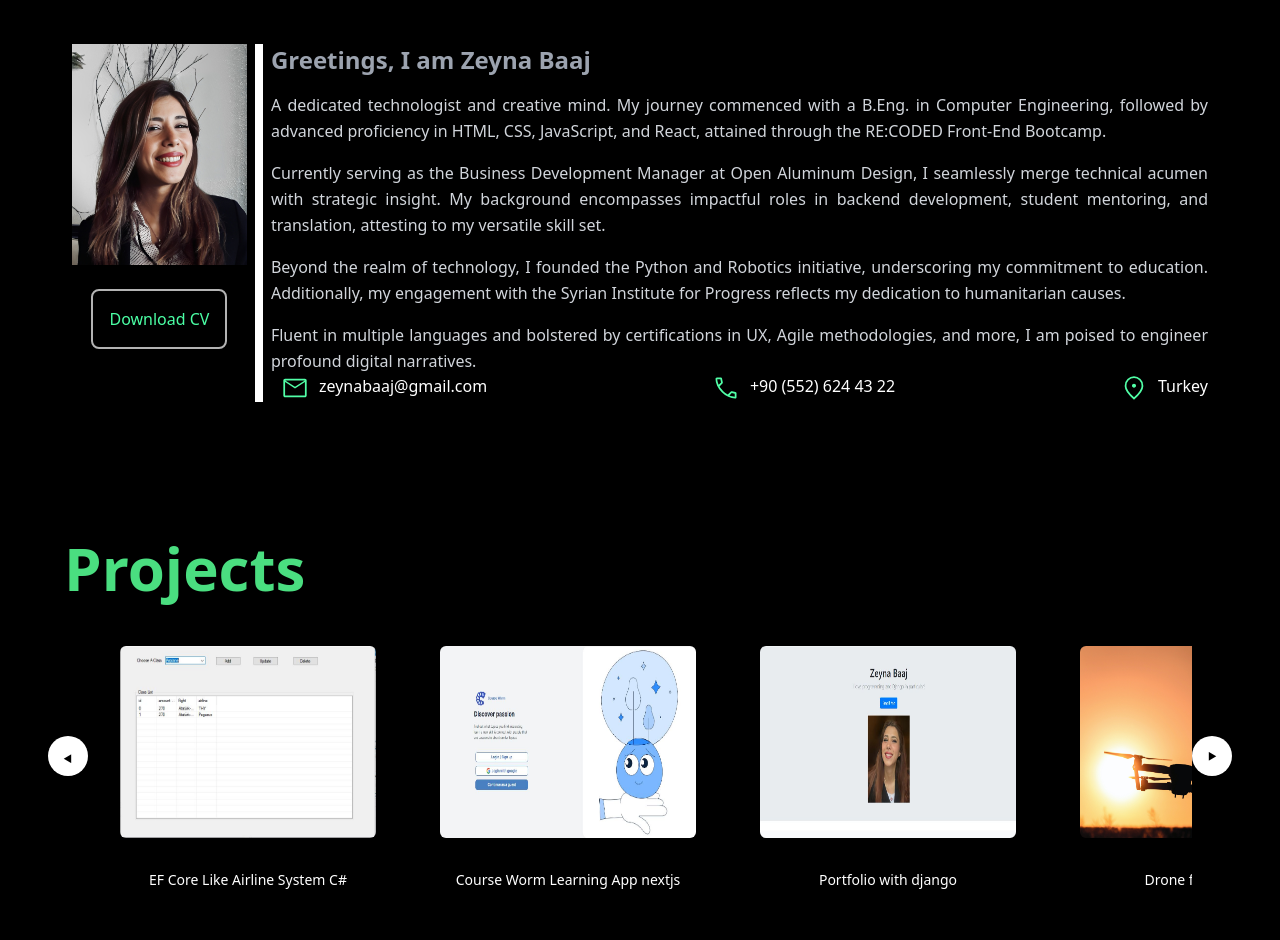
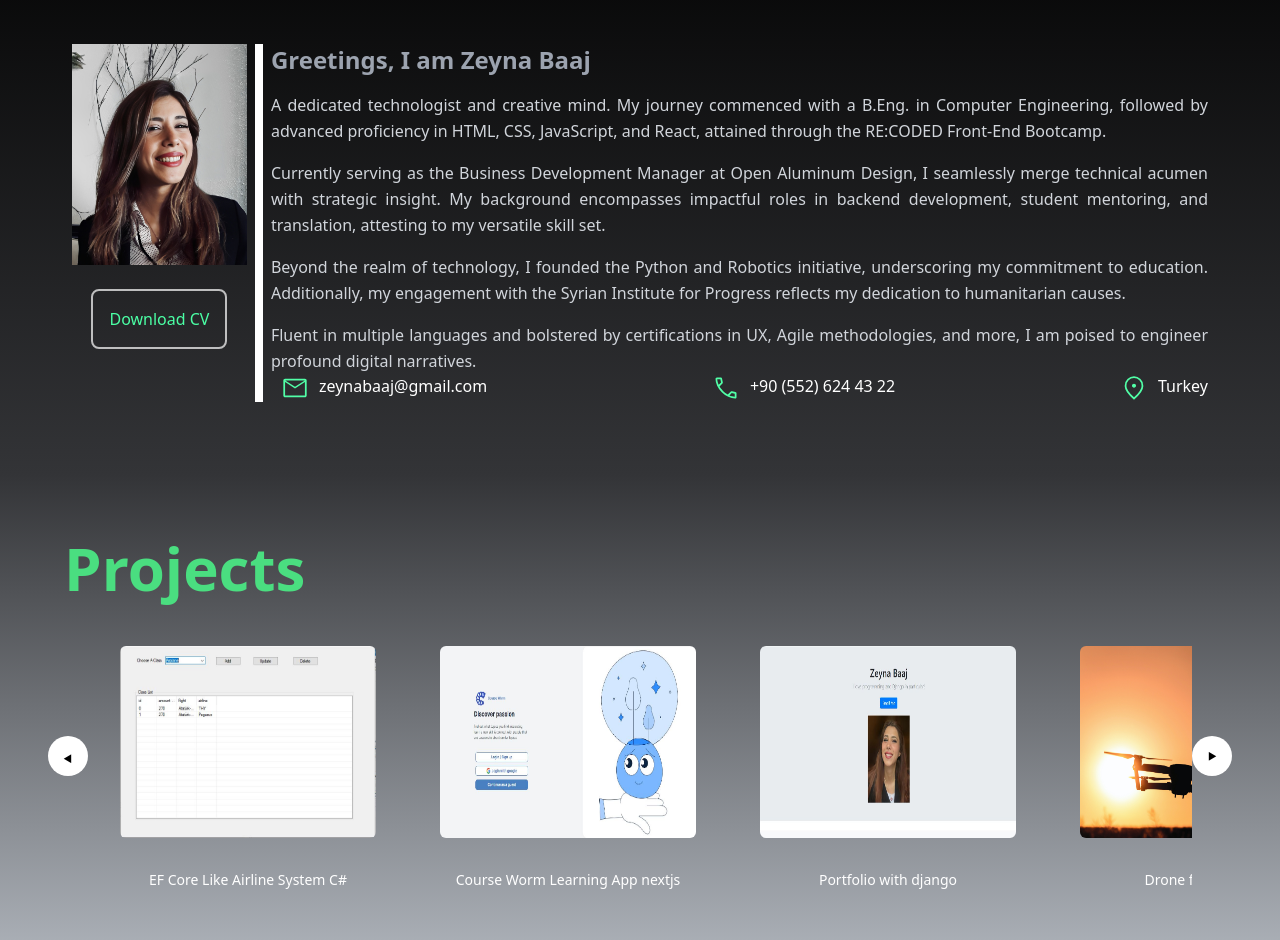
Before and after one commit to zainabaaj/portfolio, a Next.js app in the folder myportfolio/: page / in a window 1280 px wide. Shown: the part 920-1860 px from the top of the page. Built offline with nearby package versions, Linux system fonts and the light colour scheme.

Commit message:
style backgroung

```diff
--- a/myportfolio/components/Portfolio.jsx
+++ b/myportfolio/components/Portfolio.jsx
@@ -3,7 +3,6 @@ import { motion, useAnimation } from 'framer-motion'
 import Image from 'next/image'
 import ProjectCard from './ProjectCard'
 import images from '@/public/projectImages'
-import bgimage from '@/public/projpg.jpg'
 
 const Portfolio = () => {
     const projdetatil = {
@@ -46,7 +45,7 @@ const Portfolio = () => {
         <div>
             <div
                 id='portfolio'
-                className='flex flex-col bg-black p-12 text-justify shadow-xl'  >
+                className='flex flex-col bg-gradient-to-b from-[#333437] to-[#aaafb6] p-12 text-justify shadow-xl'  >
                 <h1 className='text-6xl font-extrabold text-green-400 p-4'>Projects </h1>
                 <div className="flex flex-row items-center">
                     {/* <svg xmlns="http://www.w3.org/2000/svg" onClick={prevSlide} height="28" viewBox="0 -960 960 960" fill='#FFFFFF' width="28"><path d="M400-80 0-480l400-400 71 71-329 329 329 329-71 71Z" /></svg> */}
--- a/myportfolio/components/Resume.jsx
+++ b/myportfolio/components/Resume.jsx
@@ -7,7 +7,7 @@ const Resume = () => {
     return (
         <div
             id='resume'
-            className='flex flex-col bg-black p-12 text-justify' >
+            className='flex flex-col bg-gradient-to-b from-black to-[#333437] p-12 text-justify' >
             <h1 className='text-6xl font-extrabold text-green-400 p-4'>About </h1>
             <div className='flex flex-col md:flex-row h-full md:p-6'>
                 <div className='flex flex-col items-center'>
--- a/myportfolio/public/projectImages.js
+++ b/myportfolio/public/projectImages.js
@@ -43,9 +43,7 @@ export default [
         <p><strong>C# Integration:</strong></p>
         <p>The demo is built entirely on C#, leveraging its versatility for robust and efficient applications. C# integration ensures smooth functionality and pattern implementation.</p>
 
-        <p><strong>Conclusion:</strong></p>
-        <p>In a nutshell, the Airlines System Demo merges database-like management, seamless CRUD operations, and design patterns seamlessly in C#. This demonstration offers insights into creating organized, scalable, and functional systems, showcasing the prowess of modern programming techniques.</p>
-    `
+           `
     },
     { key: 2, name: "Course Worm Learning App nextjs", image: image2 },
     { key: 3, name: "Portfolio with django", image: image3 },
```
